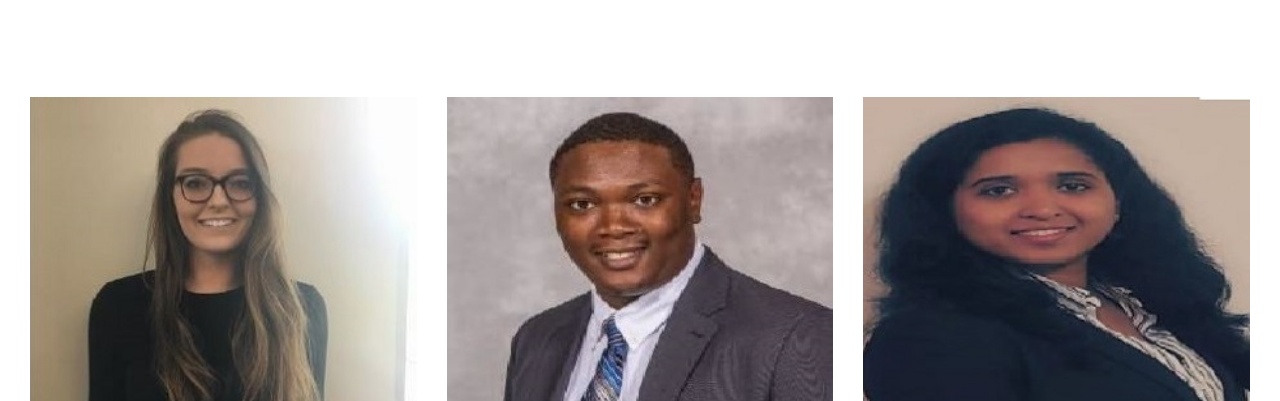
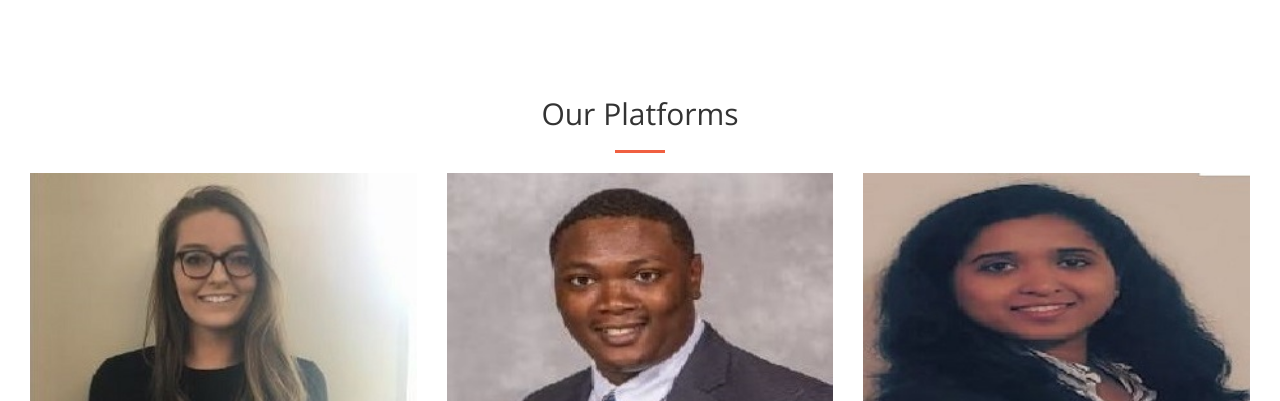
Before and after one commit to gronders/SMA-1, a website: page index.html in a window 1280 px wide. Shown: the part 1577-1978 px from the top of the page. Drawn offline with nearby package versions, Linux system fonts and the light colour scheme.

Commit message:
add title

```diff
--- a/index.html
+++ b/index.html
@@ -142,6 +142,12 @@
 
     <section class="no-padding" id="portfolio">
         <div class="container-fluid">
+                <div class="row">
+                <div class="col-lg-12 text-center">
+                    <h2 class="section-heading">Our Platforms</h2>
+                    <hr class="primary">
+                </div>
+                </div>
                 <div class="col-lg-4 col-sm-6">
                     <a href="img/portfolio/fullsize/2.jpg" class="portfolio-box" width="450" height="400">
                         <img src="img/portfolio/thumbnails/2.JPG" class="img-responsive" alt="" width="450" height="400">
```
